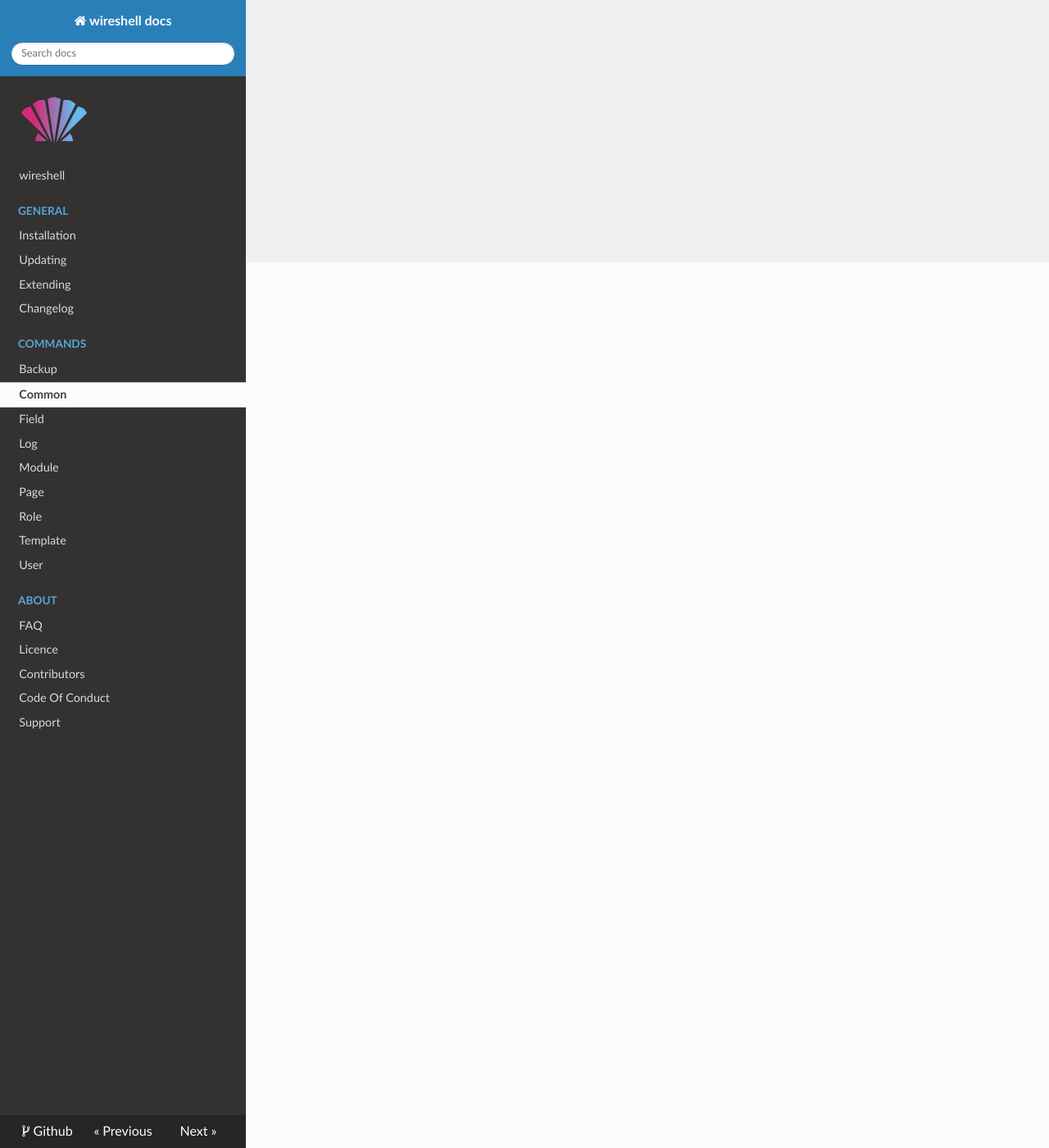
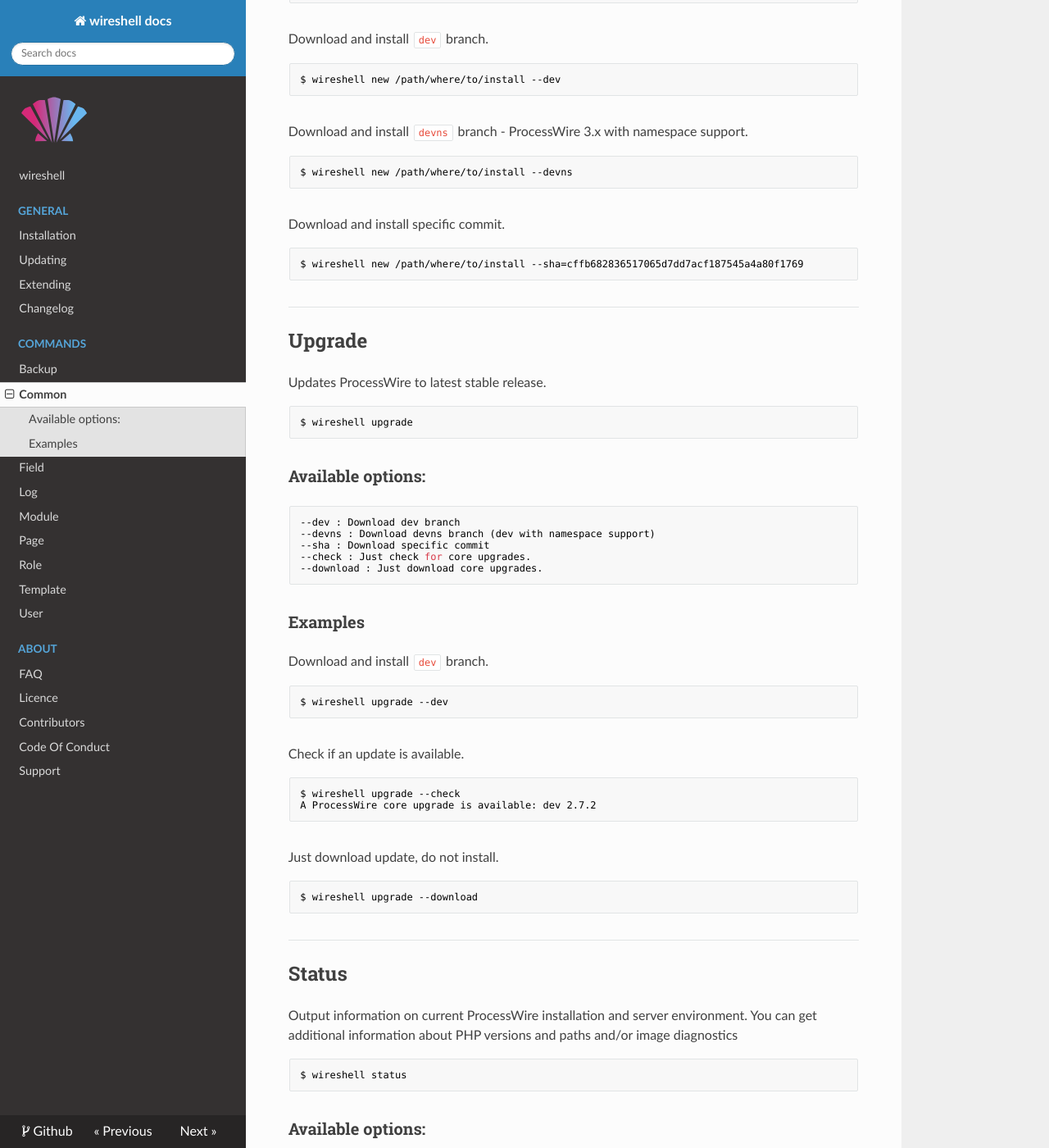
Before and after one commit to wireshell/wireshell, an MkDocs documentation site: the page built from docs/commands/common.md, in a window 1280 px wide and 1400 px high, scrolled down 1080 px. Shown: the whole window at 82% size. Built offline with MkDocs 1.6.1, drawn with Linux system fonts in a browser that asks for light colours; nearby versions of some CDN libraries; old or Windows-style settings are respelled for this version of MkDocs; some of the changed text lies outside the part shown.

Commit message:
documentation for basic commands added

````diff
--- a/docs/commands/common.md
+++ b/docs/commands/common.md
@@ -1 +1,260 @@
 ![Wireshell Logo](/assets/img/favicon-16x16.png){.logo} **Common**
+
+---
+
+## New
+
+General ProcessWire installation.
+
+```sh
+$ wireshell new {directory}
+```
+
+### Available options:
+
+```sh
+--dbUser : Database user
+--dbPass : Database password
+--dbName : Database name
+--dbHost : Database host, default: `localhost`
+--dbPort : Database port, default: `3306`
+--dbEngine : Database engine, default: `MyISAM`
+--dbCharset : Database characterset, default: `utf8`
+--timezone : Timezone
+--chmodDir : Directory mode, default `755`
+--chmodFile : File mode, defaults `644`
+--httpHosts : Hostname without `www` part
+--adminUrl : Admin url
+--username : Admin username
+--userpass : Admin password
+--useremail : Admin email address
+--profile : Default site profile: `path/to/profile.zip` OR one of `beginner, blank, classic, default, languages`
+--dev : Download dev branch
+--devns : Download devns branch (dev with namespace support)
+--sha : Download specific commit
+--no-install : Disable installation
+```
+
+### Examples
+
+Download and unzip ProcessWires master branch into current directory.
+
+```sh
+$ wireshell new /path/where/to/install --no-install
+```
+
+Custom profile ProcessWire installation.
+
+```sh
+$ wireshell new /path/where/to/install --profile=/path/to/myprofile.zip
+```
+
+Predefined profile `languages`.
+
+```sh
+$ wireshell new /path/where/to/install --profile=languages
+```
+
+Download and install `dev` branch.
+
+```sh
+$ wireshell new /path/where/to/install --dev
+```
+
+Download and install `devns` branch - ProcessWire 3.x with namespace support.
+
+```sh
+$ wireshell new /path/where/to/install --devns
+```
+
+Download and install specific commit.
+
+```sh
+$ wireshell new /path/where/to/install --sha=cffb682836517065d7dd7acf187545a4a80f1769
+```
+
+---
+
+## Upgrade
+
+Updates ProcessWire to latest stable release.
+
+```sh
+$ wireshell upgrade
+```
+
+### Available options:
+
+```sh
+--dev : Download dev branch
+--devns : Download devns branch (dev with namespace support)
+--sha : Download specific commit
+--check : Just check for core upgrades.
+--download : Just download core upgrades.
+```
+
+### Examples
+
+Download and install `dev` branch.
+
+```sh
+$ wireshell upgrade --dev
+```
+
+Check if an update is available.
+
+```sh
+$ wireshell upgrade --check
+A ProcessWire core upgrade is available: dev 2.7.2
+```
+
+Just download update, do not install.
+
+```sh
+$ wireshell upgrade --download
+```
+
+---
+
+## Status
+
+Output information on current ProcessWire installation and server environment.
+You can get additional information about PHP versions and paths and/or image diagnostics
+
+```sh
+$ wireshell status
+```
+
+### Available options:
+
+```sh
+--image : get image diagnostics
+--php : get diagnose about PHP versions and paths
+```
+
+### Examples
+
+Output information about current ProcessWire installation as well as php versions/paths and image diagnostics.
+
+```sh
+$ wireshell status --php --image
+
+ ========================= ===============================
+  ProcessWire
+ ========================= ===============================
+  Version                   2.7.1
+  Admin URL                 /processwire/
+  Advanced mode             Off
+  Debug mode                On
+  Timezone                  Europe/Berlin
+  HTTP hosts                pw.dev, www.pw.dev
+  Admin theme               AdminThemeDefault
+  Prepended template file   _init.php
+  Appended template file    _main.php
+  Database host             localhost
+  Database name             pw
+  Database user             xxx
+  Database password         xxx
+  Database port             3306
+  Installation path         /Users/xxx/pw
+ ========================= ===============================
+
+ =============== =====================
+  wireshell
+ =============== =====================
+  Version         0.5.1
+  Documentation   http://wireshell.pw
+  License         MIT
+ =============== =====================
+
+ ========================= ===============================
+  PHP Diagnostics
+ ========================= ===============================
+  Version                   5.6.16
+  Handler                   Command Line Interface
+  System Information        xxx
+  Timezone
+  Max Memory                128M
+  Max execution time        0
+  Maximum input time        -1
+  Upload Max Filesize       1G
+  Post Max Size             8M
+  Max Input Vars            1000
+  Max Input Nesting Level   64
+  XDebug Extension          is loaded (*)
+ ========================= ===============================
+
+ ===================== ====================================
+  Image Diagnostics
+ ===================== ====================================
+  GD library            Bundled (2.1.0 compatible)
+  GD JPG Support        Supported
+  GD PNG Support        Supported
+  GD GIF Support        Supported
+  GD FreeType Support   Supported
+  Exif read data        Available
+  Imagick Extension     Not available
+ ===================== ====================================
+```
+
+---
+
+## Serve
+
+A wrapper for `php -S localhost:8000`, fires the small PHP web server and lets you bypass the configuration of a virtual host.
+Mainly an example for passing through console commands.
+
+```sh
+$ wireshell serve
+```
+
+---
+
+## List
+
+List all available commands.
+
+```sh
+$ wireshell list
+
+Available commands:
+  help              Displays help for a command
+  list              Lists commands
+  new               Creates a new ProcessWire project
+  serve             Serve ProcessWire via built in PHP webserver
+  status            Returns versions, paths and environment info
+  upgrade           Checks for core upgrades.
+backup
+  backup:db         Performs database dump
+  ...
+```
+
+---
+
+
+## Help
+
+Display help for a  given command.
+
+```sh
+$ wireshell --help {command}
+```
+
+## Examples
+
+```sh
+$ wireshell --help page:create
+
+Usage:
+ page:create [--template="..."] [--parent="..."] [--title="..."] name
+
+Arguments:
+ name
+
+Options:
+ --template            Template
+ --parent              Parent Page
+ --title               Title
+```
+
+---
````
Also changed, not shown: docs/commands/backup.md (+1 -1 lines), 1 other file.
